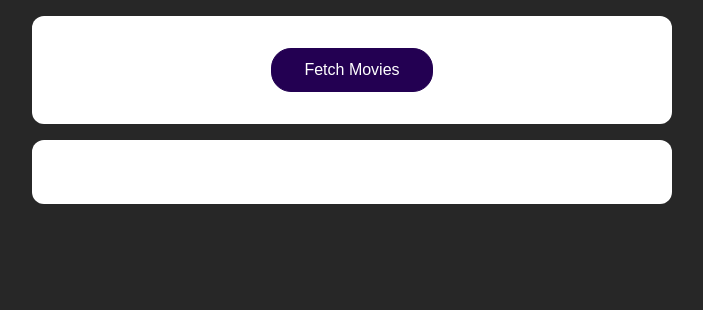
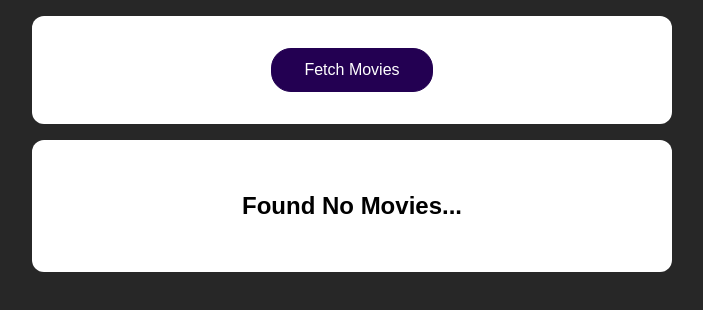
Before and after one commit to MohammmedDawood/sending-http-requests, a React (Create React App) app: page / in a window 1280 px wide. Shown: the top 310 px of the page, without its empty margins (288-991 px from the left). Built offline with nearby package versions, Linux system fonts and the light colour scheme.

Commit message:
Handling Loading and Data States
Adding Loading ... and display when nothing fetched

```diff
--- a/src/App.js
+++ b/src/App.js
@@ -5,8 +5,10 @@ import "./App.css";
 
 function App() {
   const [movies, setMovies] = useState([]);
+  const [isLoading, setIsLoading] = useState(false);
 
   async function fetchMoviesHandler() {
+    setIsLoading(true);
     const response = await fetch("https://swapi.dev/api/films/");
     const data = await response.json();
 
@@ -23,6 +25,7 @@ function App() {
     // console.log(data.results);
     // set Movies State
     setMovies(transformedMovies);
+    setIsLoading(false);
   }
 
   return (
@@ -31,7 +34,9 @@ function App() {
         <button onClick={fetchMoviesHandler}>Fetch Movies</button>
       </section>
       <section>
-        <MoviesList movies={movies} />
+        {!isLoading && movies.length > 0 && <MoviesList movies={movies} />}
+        {!isLoading && movies == 0 && <h1>Found No Movies...</h1>}
+        {isLoading && <h1>Loading...</h1>}
       </section>
     </React.Fragment>
   );
```
